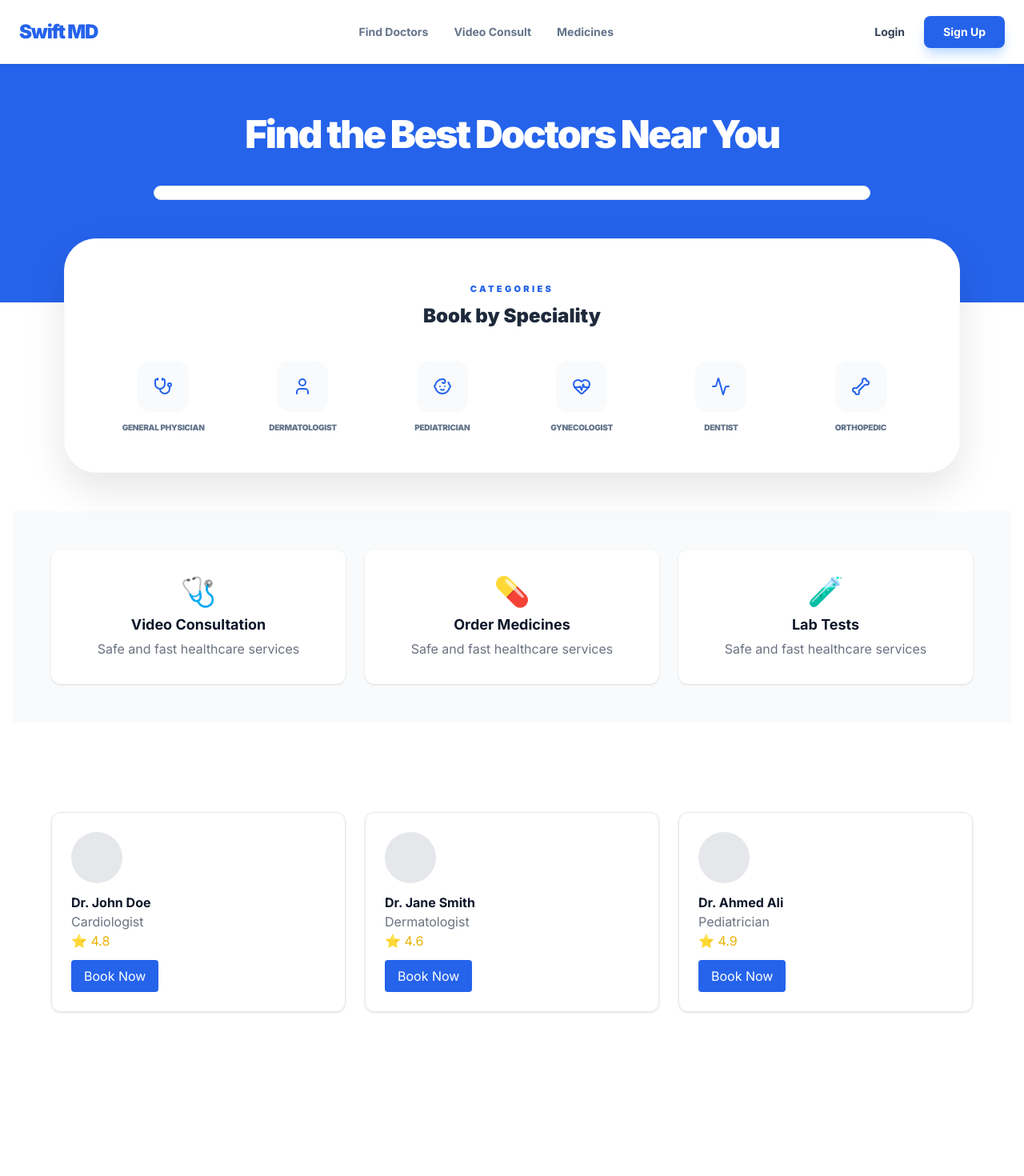
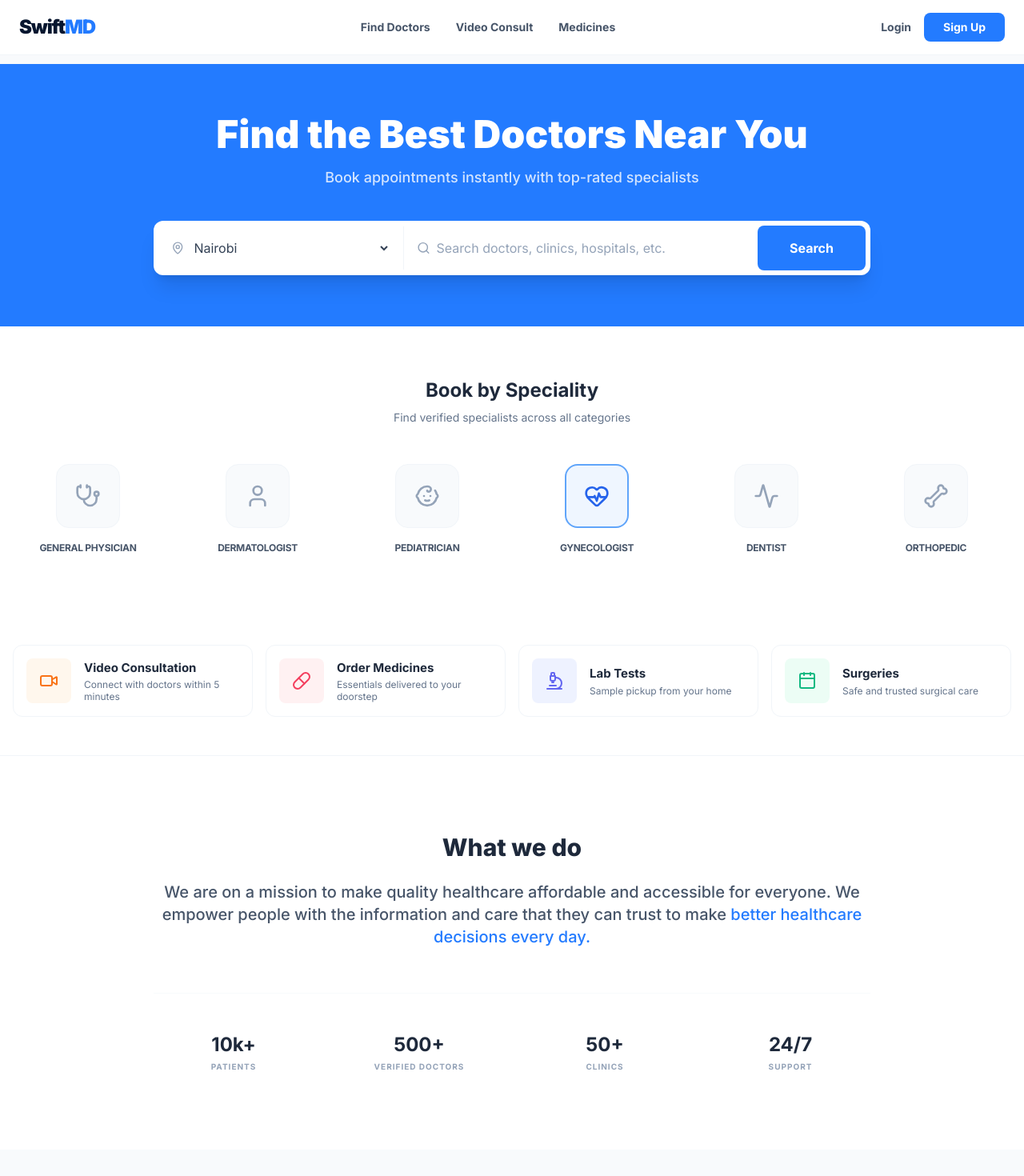
Before and after one commit to mugwe88-ops/MedicareAI, a Next.js app in the folder frontend/: page / in a window 1280 px wide. Shown: the top 1470 px of the page at 80% size. Before the commit the page ends 1361 px from the top, so only its background shows below. Built offline with nearby package versions, Linux system fonts and the light colour scheme.

Commit message:
update dashboard

```diff
--- a/frontend/app/components/Hero.tsx
+++ b/frontend/app/components/Hero.tsx
@@ -1,56 +1,75 @@
 "use client";
-import { Search, MapPin, Stethoscope, User, Baby, HeartPulse, Activity, Bone } from "lucide-react";
+import { useState } from "react";
+import { Stethoscope, User, Baby, HeartPulse, Activity, Bone, Search, MapPin, ChevronDown } from "lucide-react";
 
 export default function Hero() {
+  const [searchTerm, setSearchTerm] = useState("");
+  const [showDropdown, setShowDropdown] = useState(false);
+  const [selectedCity, setSelectedCity] = useState("Nairobi");
+
   const specialties = [
     { name: "General Physician", icon: Stethoscope },
     { name: "Dermatologist", icon: User },
     { name: "Pediatrician", icon: Baby },
-    { name: "Gynecologist", icon: HeartPulse },
+    { name: "Gynecologist", icon: HeartPulse, active: true },
     { name: "Dentist", icon: Activity },
     { name: "Orthopedic", icon: Bone },
   ];
 
+  const cities = ["Nairobi", "Mombasa", "Kisumu", "Nakuru", "Eldoret", "Juja"];
+
   return (
-    <div className="w-full">
-      {/* Blue Header Section */}
-      <section className="bg-blue-600 pt-16 pb-32 px-4 text-white text-center">
-        <div className="max-w-6xl mx-auto">
-          <h1 className="text-4xl md:text-5xl font-black tracking-tighter mb-4">
-            Find the Best Doctors Near You
-          </h1>
+    <div className="w-full pt-20">
+      {/* 1. Flat Blue Banner Section */}
+      <section className="bg-[#237BFF] py-16 px-4 text-white">
+        <div className="max-w-6xl mx-auto text-center">
+          <h1 className="text-4xl md:text-5xl font-black mb-4">Find the Best Doctors Near You</h1>
+          <p className="text-lg font-medium text-white/80 mb-10">Book appointments instantly with top-rated specialists</p>
 
-          {/* Search Bar */}
-          <div className="mt-10 bg-white p-2 rounded-2xl shadow-2xl flex flex-col md:row gap-2 max-w-4xl mx-auto border border-slate-200">
-             {/* ... (Your existing Search Bar code) ... */}
+          {/* Dual-Input Search Bar (Practo Style) */}
+          <div className="max-w-4xl mx-auto bg-white rounded-xl flex flex-col md:flex-row items-center p-1.5 shadow-xl">
+            <div className="flex-1 flex items-center px-4 w-full border-b md:border-b-0 md:border-r border-slate-100">
+              <MapPin className="text-slate-400 mr-2" size={18} />
+              <select
+                value={selectedCity}
+                onChange={(e) => setSelectedCity(e.target.value)}
+                className="w-full py-4 text-slate-700 bg-transparent outline-none cursor-pointer"
+              >
+                {cities.map(c => <option key={c} value={c}>{c}</option>)}
+              </select>
+            </div>
+            <div className="flex-[1.5] flex items-center px-4 w-full">
+              <Search className="text-slate-400 mr-2" size={18} />
+              <input
+                type="text"
+                placeholder="Search doctors, clinics, hospitals, etc."
+                className="w-full py-4 text-slate-700 outline-none placeholder-slate-400"
+              />
+            </div>
+            <button className="w-full md:w-auto bg-[#237BFF] text-white font-bold px-10 py-4 rounded-lg hover:bg-blue-700 transition-all">
+              Search
+            </button>
           </div>
         </div>
       </section>
 
-      {/* Single, High-Contrast Specialty Card */}
-      <section className="max-w-6xl mx-auto -mt-20 px-4 relative z-10">
-        <div className="bg-white rounded-[2.5rem] shadow-[0_20px_50px_rgba(0,0,0,0.1)] p-8 md:p-12 border border-slate-50">
-          <div className="text-center mb-10">
-            <span className="text-blue-600 font-black text-[11px] uppercase tracking-[0.3em]">
-              Categories
-            </span>
-            <h2 className="text-2xl font-black text-slate-800 mt-2">Book by Speciality</h2>
+      {/* 2. Flat Specialty Grid (White Background) */}
+      <section className="bg-white py-16 px-4">
+        <div className="max-w-7xl mx-auto">
+          <div className="text-center mb-12">
+            <h2 className="text-2xl font-bold text-slate-800">Book by Speciality</h2>
+            <p className="text-slate-500 mt-2 text-sm">Find verified specialists across all categories</p>
           </div>
-
-          <div className="grid grid-cols-2 md:grid-cols-3 lg:grid-cols-6 gap-6">
+          <div className="grid grid-cols-2 md:grid-cols-6 gap-6">
             {specialties.map((spec) => {
               const Icon = spec.icon;
               return (
-                <button
-                  key={spec.name}
-                  className="flex flex-col items-center justify-center group"
-                >
-                  <div className="w-16 h-16 bg-slate-50 rounded-2xl flex items-center justify-center mb-3 transition-all duration-300 group-hover:bg-blue-600 group-hover:shadow-lg group-hover:shadow-blue-200 group-hover:-translate-y-1">
-                    <Icon size={24} className="text-blue-600 group-hover:text-white transition-colors" />
+                <button key={spec.name} className="flex flex-col items-center group">
+                  <div className={`w-20 h-20 rounded-2xl flex items-center justify-center mb-4 transition-all
+                    ${spec.active ? "bg-blue-50 border-2 border-blue-400" : "bg-slate-50 border border-slate-100 group-hover:bg-white group-hover:shadow-md"}`}>
+                    <Icon size={32} className={spec.active ? "text-blue-600" : "text-slate-400 group-hover:text-blue-500"} />
                   </div>
-                  <span className="text-[10px] font-black uppercase tracking-tight text-slate-500 group-hover:text-blue-600 transition-colors">
-                    {spec.name}
-                  </span>
+                  <span className="text-[12px] font-bold text-slate-600 uppercase tracking-tight">{spec.name}</span>
                 </button>
               );
             })}
--- a/frontend/app/components/Navbar.tsx
+++ b/frontend/app/components/Navbar.tsx
@@ -1,40 +1,113 @@
 "use client";
+import { useState } from "react";
+import { Menu, X, ChevronRight, Download } from "lucide-react";
 import Link from "next/link";
 
 export default function Navbar() {
+  const [isOpen, setIsOpen] = useState(false);
+
+  const navLinks = [
+    { name: "For Doctors", href: "/doctors" },
+    { name: "For Clinics", href: "/clinics" },
+    { name: "For Hospitals", href: "/hospitals" },
+    { name: "Visit SwiftMD.com", href: "/" },
+  ];
+
   return (
-    <nav className="fixed top-0 left-0 w-full bg-white z-[9999] border-b border-slate-100 h-20 shadow-sm">
-      <div className="max-w-7xl mx-auto px-6 h-full flex justify-between items-center">
+    <>
+      <nav className="fixed top-0 w-full z-50 bg-white border-b border-slate-100 px-6 py-4">
+        <div className="max-w-7xl mx-auto flex items-center justify-between">
 
-        {/* Logo */}
-        <Link href="/" className="text-2xl font-black text-blue-600 tracking-tighter hover:opacity-80 transition-opacity">
-          Swift MD
-        </Link>
+          {/* Left Section: Menu Button + Logo */}
+          <div className="flex items-center gap-4">
+            <button
+              onClick={() => setIsOpen(true)}
+              className="p-1 hover:bg-slate-100 rounded-lg transition-colors md:hidden"
+            >
+              <Menu size={24} className="text-slate-600" />
+            </button>
 
-        {/* Center Links */}
-        <div className="hidden md:flex gap-8 text-sm font-bold text-slate-500">
-          <Link href="/doctors" className="hover:text-blue-600 transition-colors">Find Doctors</Link>
-          <Link href="#" className="hover:text-blue-600 transition-colors">Video Consult</Link>
-          <Link href="#" className="hover:text-blue-600 transition-colors">Medicines</Link>
+            <Link href="/" className="flex items-center gap-1 group">
+              <span className="text-2xl font-[900] tracking-tighter text-[#06162F]">
+                Swift<span className="text-[#237BFF]">MD</span>
+              </span>
+            </Link>
+          </div>
+
+          {/* Desktop Links (Hidden on Mobile) */}
+          <div className="hidden md:flex items-center gap-8">
+            {["Find Doctors", "Video Consult", "Medicines"].map((link) => (
+              <Link
+                key={link}
+                href={`/${link.toLowerCase().replace(" ", "-")}`}
+                className="text-sm font-bold text-slate-600 hover:text-[#237BFF]"
+              >
+                {link}
+              </Link>
+            ))}
+          </div>
+
+          <div className="flex items-center gap-4">
+            <Link href="/login" className="text-sm font-bold text-slate-600">Login</Link>
+            <Link href="/signup" className="px-6 py-2 bg-[#237BFF] text-white text-sm font-bold rounded-lg">Sign Up</Link>
+          </div>
+        </div>
+      </nav>
+
+      {/* --- SIDE DRAWER COMPONENT --- */}
+      {/* Dark Overlay */}
+      {isOpen && (
+        <div
+          className="fixed inset-0 bg-black/40 z-[60] md:hidden transition-opacity"
+          onClick={() => setIsOpen(false)}
+        />
+      )}
+
+      {/* Drawer Panel */}
+      <div className={`fixed top-0 left-0 h-full w-[280px] bg-white z-[70] shadow-2xl transform transition-transform duration-300 ease-in-out md:hidden ${isOpen ? "translate-x-0" : "-translate-x-full"}`}>
+
+        {/* Drawer Header */}
+        <div className="flex items-center justify-between p-5 border-b border-slate-50">
+          <button onClick={() => setIsOpen(false)} className="text-slate-400">
+            <X size={24} />
+          </button>
+          <div className="flex items-center gap-1">
+            <span className="text-xl font-black text-[#06162F]">Swift<span className="text-[#237BFF]">MD</span></span>
+          </div>
         </div>
 
-        {/* Right Side Actions */}
-        <div className="flex items-center gap-6">
-          <Link
-            href="/login"
-            className="text-sm font-bold text-slate-700 hover:text-blue-600 transition-colors"
-          >
-            Login
-          </Link>
+        {/* Navigation Links */}
+        <div className="py-4">
+          {navLinks.map((link) => (
+            <Link
+              key={link.name}
+              href={link.href}
+              onClick={() => setIsOpen(false)}
+              className="flex items-center justify-between px-6 py-4 text-[15px] font-medium text-slate-700 hover:bg-slate-50 border-b border-slate-50/50"
+            >
+              {link.name}
+              <ChevronRight size={16} className="text-slate-300" />
+            </Link>
+          ))}
+        </div>
 
-          <Link
-            href="/signup"
-            className="bg-blue-600 text-white px-6 py-2.5 rounded-lg font-bold text-sm hover:bg-blue-700 transition-all shadow-lg shadow-blue-200 active:scale-95"
-          >
-            Sign Up
-          </Link>
+        {/* Mobile-Only CTA Button */}
+        <div className="px-6 py-6 mt-4">
+          <button className="w-full py-3 border-2 border-orange-400 text-orange-500 rounded-lg text-xs font-bold uppercase tracking-wider hover:bg-orange-50 transition-colors flex items-center justify-center gap-2">
+            <Download size={14} />
+            Download the Swift MD App
+          </button>
+        </div>
+
+        {/* Bottom Small Links */}
+        <div className="absolute bottom-10 left-6 flex flex-col gap-3">
+          {["Help", "Contact Us", "Terms Of Service"].map(sub => (
+            <Link key={sub} href="#" className="text-[11px] font-bold text-slate-400 uppercase tracking-tighter">
+              {sub}
+            </Link>
+          ))}
         </div>
       </div>
-    </nav>
+    </>
   );
 }
--- a/frontend/app/components/Services.tsx
+++ b/frontend/app/components/Services.tsx
@@ -1,26 +1,64 @@
+"use client";
+import { Video, Pill, Microscope, Calendar, ClipboardList } from "lucide-react";
+
 export default function Services() {
   const services = [
-    { name: "Video Consultation", icon: "🩺" },
-    { name: "Order Medicines", icon: "💊" },
-    { name: "Lab Tests", icon: "🧪" },
+    {
+      title: "Video Consultation",
+      desc: "Connect with doctors within 5 minutes",
+      icon: Video,
+      color: "bg-orange-50",
+      iconColor: "text-orange-500",
+    },
+    {
+      title: "Order Medicines",
+      desc: "Essentials delivered to your doorstep",
+      icon: Pill,
+      color: "bg-rose-50",
+      iconColor: "text-rose-500",
+    },
+    {
+      title: "Lab Tests",
+      desc: "Sample pickup from your home",
+      icon: Microscope,
+      color: "bg-indigo-50",
+      iconColor: "text-indigo-500",
+    },
+    {
+      title: "Surgeries",
+      desc: "Safe and trusted surgical care",
+      icon: Calendar,
+      color: "bg-emerald-50",
+      iconColor: "text-emerald-500",
+    }
   ];
 
   return (
-    <section className="py-12 bg-gray-50">
-      <div className="max-w-6xl mx-auto grid grid-cols-3 gap-6">
-        {services.map((s) => (
+    <div className="grid grid-cols-1 md:grid-cols-2 lg:grid-cols-4 gap-4 px-4">
+      {services.map((service) => {
+        const Icon = service.icon;
+        return (
           <div
-            key={s.name}
-            className="bg-white p-8 shadow rounded-xl text-center hover:shadow-xl transition"
+            key={service.title}
+            className="group cursor-pointer bg-white border border-slate-100 rounded-xl p-4 flex items-center gap-4 hover:shadow-md transition-all active:scale-[0.98]"
           >
-            <div className="text-4xl">{s.icon}</div>
-            <h3 className="font-bold text-lg mt-2">{s.name}</h3>
-            <p className="text-gray-500 mt-1">
-              Safe and fast healthcare services
-            </p>
+            {/* Minimalist Icon Box */}
+            <div className={`w-14 h-14 shrink-0 rounded-lg flex items-center justify-center ${service.color}`}>
+              <Icon size={24} className={service.iconColor} />
+            </div>
+
+            {/* Text Content */}
+            <div className="flex flex-col">
+              <h3 className="font-bold text-slate-800 text-[15px] group-hover:text-[#237BFF] transition-colors">
+                {service.title}
+              </h3>
+              <p className="text-[12px] text-slate-500 leading-tight mt-0.5">
+                {service.desc}
+              </p>
+            </div>
           </div>
-        ))}
-      </div>
-    </section>
+        );
+      })}
+    </div>
   );
 }
--- a/frontend/app/page.tsx
+++ b/frontend/app/page.tsx
@@ -6,18 +6,66 @@ import Doctors from "./components/Doctors";
 
 export default function Home() {
   return (
-    <main className="min-h-screen bg-white">
+    <main className="min-h-screen bg-[#F8FAFC]"> {/* Clean light grey background */}
       <Navbar />
-      <div className="h-20"></div> {/* Spacer for fixed Navbar */}
 
-      <Hero /> {/* This now contains the ONLY specialty grid */}
+      {/* 1. Header & Specialties */}
+      <Hero />
 
-      <section className="py-12 px-4">
-        <div className="max-w-7xl mx-auto space-y-16">
+      {/* 2. Services Grid - Refactored for Horizontal Tiles */}
+      <section className="py-12 bg-white border-b border-slate-100">
+        <div className="max-w-7xl mx-auto">
           <Services />
+        </div>
+      </section>
+
+      {/* 3. Mission Statement "What we do" - Practo Style */}
+      <section className="py-24 px-4 bg-white">
+        <div className="max-w-4xl mx-auto text-center">
+          <h2 className="text-3xl font-extrabold text-slate-800 mb-6">What we do</h2>
+          <p className="text-lg md:text-xl text-slate-600 leading-relaxed font-medium">
+            We are on a mission to make quality healthcare affordable and accessible for everyone.
+            We empower people with the information and care that they can trust to make
+            <span className="text-[#237BFF]"> better healthcare decisions every day.</span>
+          </p>
+
+          {/* Trust Metrics */}
+          <div className="grid grid-cols-2 md:grid-cols-4 gap-8 mt-14 pt-12 border-t border-slate-50">
+            <div>
+              <div className="text-2xl font-bold text-slate-800">10k+</div>
+              <div className="text-[10px] uppercase tracking-widest text-slate-400 font-bold mt-1">Patients</div>
+            </div>
+            <div>
+              <div className="text-2xl font-bold text-slate-800">500+</div>
+              <div className="text-[10px] uppercase tracking-widest text-slate-400 font-bold mt-1">Verified Doctors</div>
+            </div>
+            <div>
+              <div className="text-2xl font-bold text-slate-800">50+</div>
+              <div className="text-[10px] uppercase tracking-widest text-slate-400 font-bold mt-1">Clinics</div>
+            </div>
+            <div>
+              <div className="text-2xl font-bold text-slate-800">24/7</div>
+              <div className="text-[10px] uppercase tracking-widest text-slate-400 font-bold mt-1">Support</div>
+            </div>
+          </div>
+        </div>
+      </section>
+
+      {/* 4. Top Rated Doctors Section */}
+      <section className="py-20 px-4">
+        <div className="max-w-7xl mx-auto">
+          <div className="mb-12 text-center">
+            <h2 className="text-3xl font-bold text-slate-800">Top Rated Doctors</h2>
+            <p className="text-slate-500 mt-2">Verified specialists available for instant booking</p>
+          </div>
           <Doctors />
         </div>
       </section>
+
+      {/* 5. Footer Placeholder */}
+      <footer className="py-12 bg-slate-900 text-slate-400 text-center text-sm">
+        <p>© 2026 Swift MD. All rights reserved.</p>
+      </footer>
     </main>
   );
 }
```
